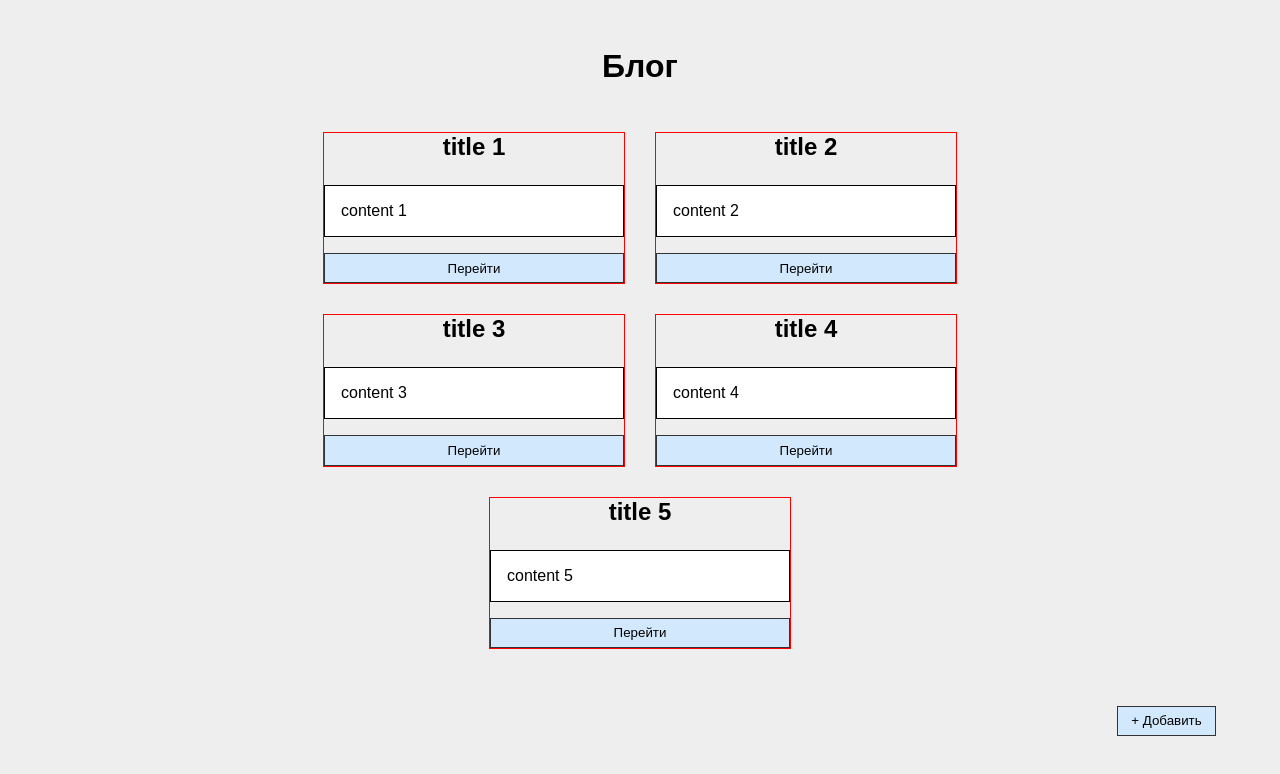
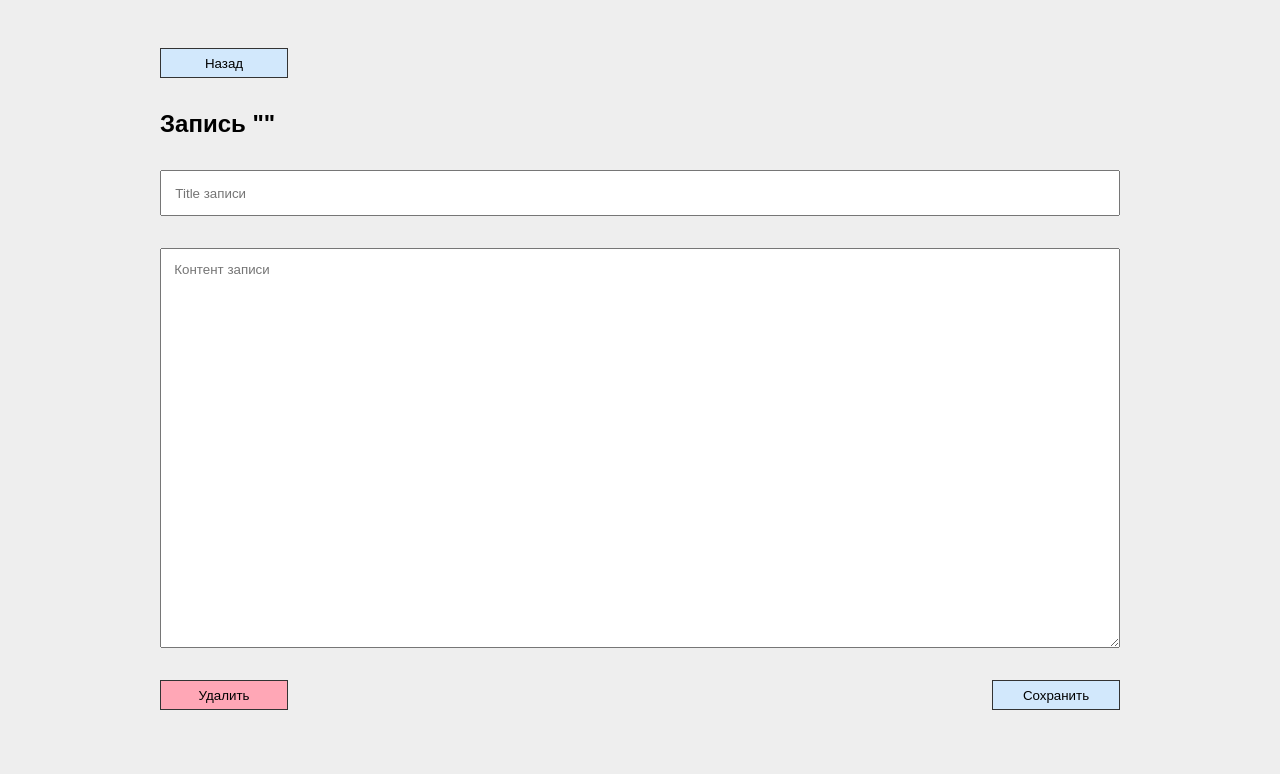
Before and after one commit to zigzar/angular-test-app, an Angular app: page /create in a window 1280 px wide. Before the commit this address led to /. Shown: the top 774 px of the page. Built offline with nearby package versions, Linux system fonts and the light colour scheme.

Commit message:
Add routing

```diff
--- a/src/app/app-routing.module.ts
+++ b/src/app/app-routing.module.ts
@@ -1,7 +1,13 @@
+import { BlogPageComponent } from './pages/blog-page/blog-page.component';
+import { CreatePageComponent } from './pages/create-page/create-page.component';
+
 import { NgModule } from '@angular/core';
 import { RouterModule, Routes } from '@angular/router';
 
-const routes: Routes = [];
+const routes: Routes = [
+  {path: '', component: BlogPageComponent},
+  {path: 'create', component: CreatePageComponent}
+];
 
 @NgModule({
   imports: [RouterModule.forRoot(routes)],
--- a/src/app/app.component.html
+++ b/src/app/app.component.html
@@ -1,2 +1 @@
-<app-blog-page></app-blog-page>
 <router-outlet></router-outlet>
--- a/src/app/app.module.ts
+++ b/src/app/app.module.ts
@@ -1,8 +1,8 @@
 import { NgModule } from '@angular/core';
 import { BrowserModule } from '@angular/platform-browser';
 import { FormsModule } from '@angular/forms';
+import { AppRoutingModule } from './app-routing.module';
 
-import { AppRoutingModule } from './app-routing.module';
 import { AppComponent } from './app.component';
 import { BlogPageComponent } from './pages/blog-page/blog-page.component';
 import { PostListComponent } from './components/post-list/post-list.component';
--- a/src/app/pages/blog-page/blog-page.component.html
+++ b/src/app/pages/blog-page/blog-page.component.html
@@ -4,4 +4,7 @@
     </div>
     <app-post-list></app-post-list>
 </div>
-<app-my-button class="add-btn" [text]="'+ Добавить'"></app-my-button>
+<a routerLink="/create">
+    <app-my-button class="add-btn" [text]="'+ Добавить'"></app-my-button>
+</a>
+<router-outlet></router-outlet>
--- a/src/app/pages/create-page/create-page.component.html
+++ b/src/app/pages/create-page/create-page.component.html
@@ -1,5 +1,7 @@
 <div class="container">
-    <app-my-button class="btn" [text]="'Назад'"></app-my-button>
+    <a routerLink="/">
+        <app-my-button class="btn" [text]="'Назад'"></app-my-button>
+    </a>
     <form action="" class="form">
         <h2 class="form__header">Запись "{{post.title}}"</h2>
         <input name="title" type="text" class="form__title" placeholder="Title записи" [(ngModel)]="post.title">
```
